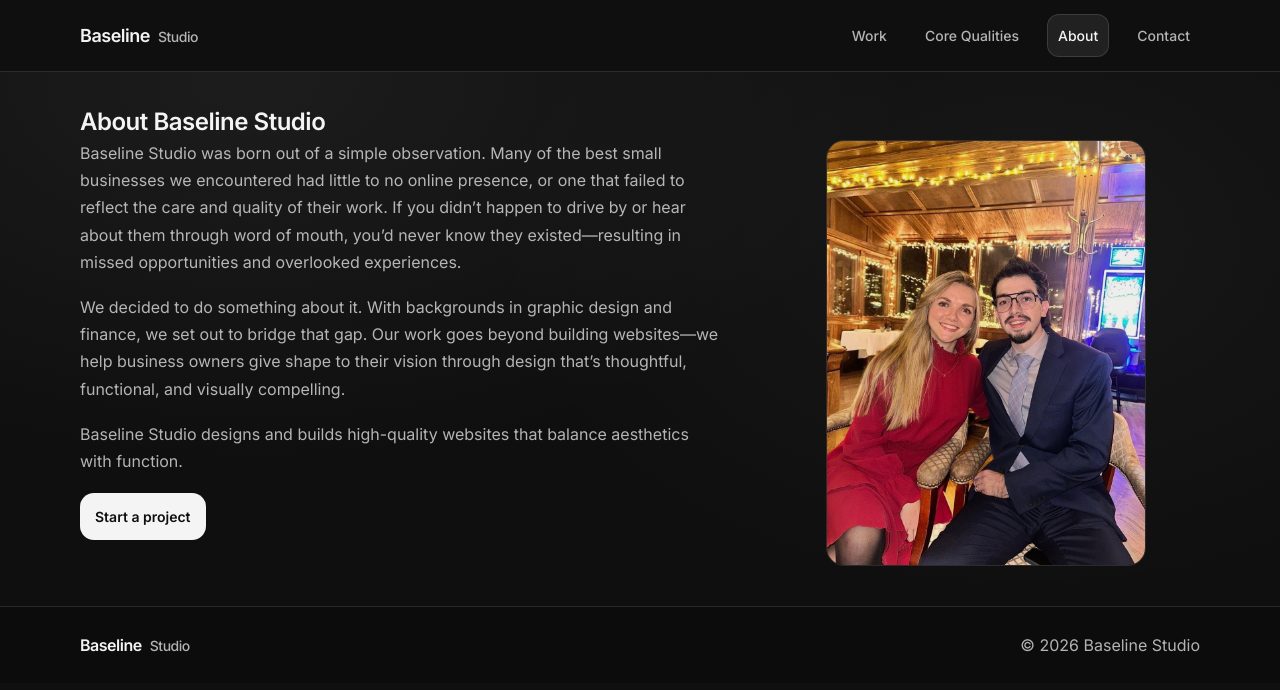
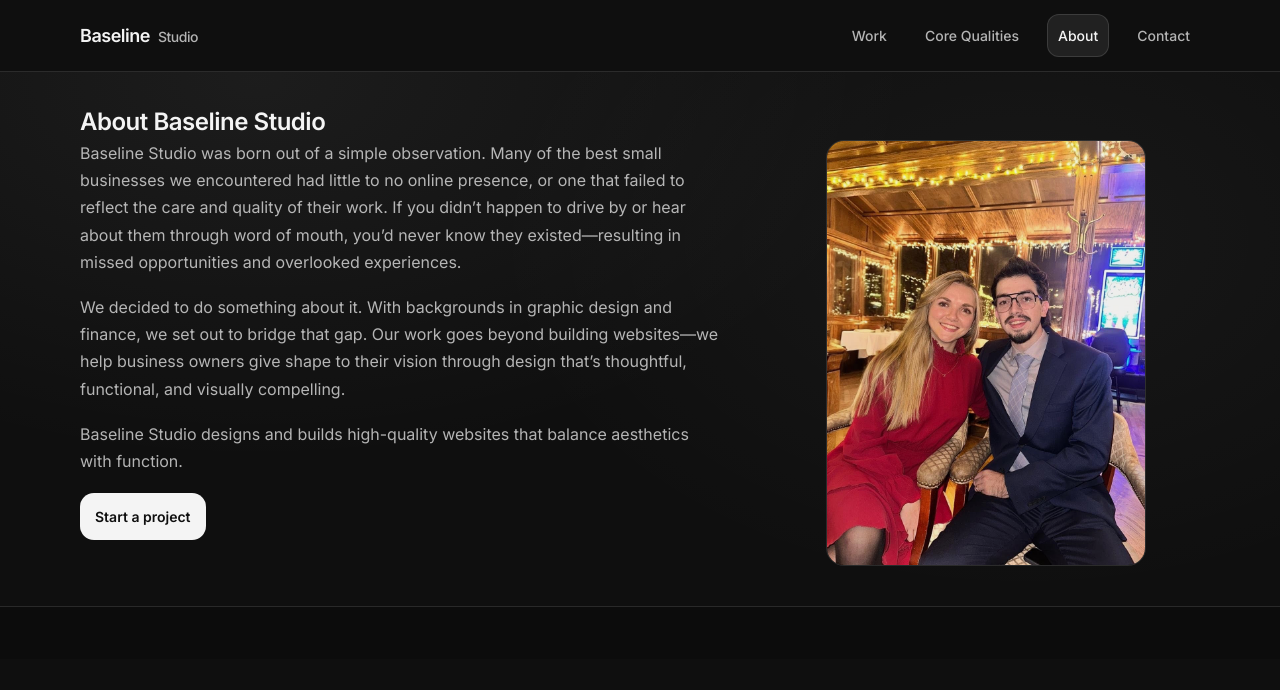
Before and after one commit to anonymous-cheezeballz/baseline-studio, a plain HTML site: page about.html in a window 1280 px wide. Drawn offline with Linux system fonts and the light colour scheme.

Commit message:
Restore About page to 01/27 layout

```diff
--- a/about.html
+++ b/about.html
@@ -1,3 +1,10 @@
+<!--
+LOCKED LAYOUT — About page
+Recovered 01/27
+Do not modify structure without intent
+-->
+
+
 <!DOCTYPE html>
 <html lang="en">
   <head>
@@ -90,14 +97,7 @@
     </main>
 
     <footer class="site-footer">
-      <div class="container footer-inner">
-        <a class="brand brand--footer" href="./index.html" aria-label="Home">
-          <span class="brand-mark">Baseline</span>
-          <span class="brand-sub">Studio</span>
-        </a>
 
-        <p class="muted">© <span id="year"></span> Baseline Studio</p>
-      </div>
     </footer>
 
     <script>
```
Also changed, not shown: index.html (+2 -2 lines).
